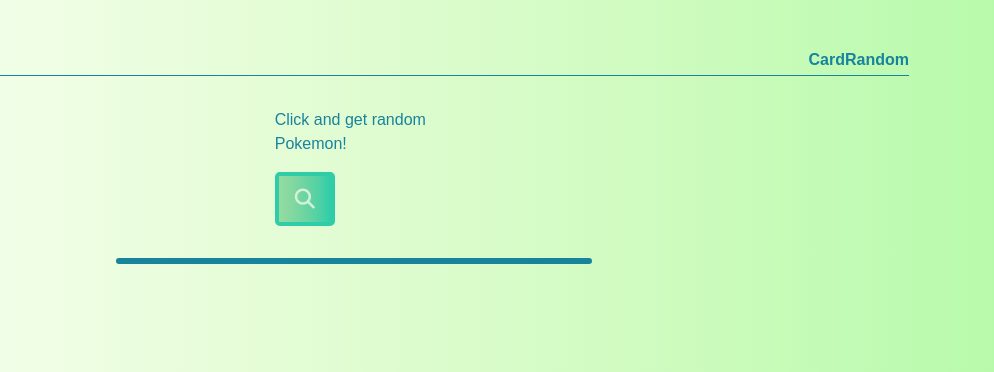
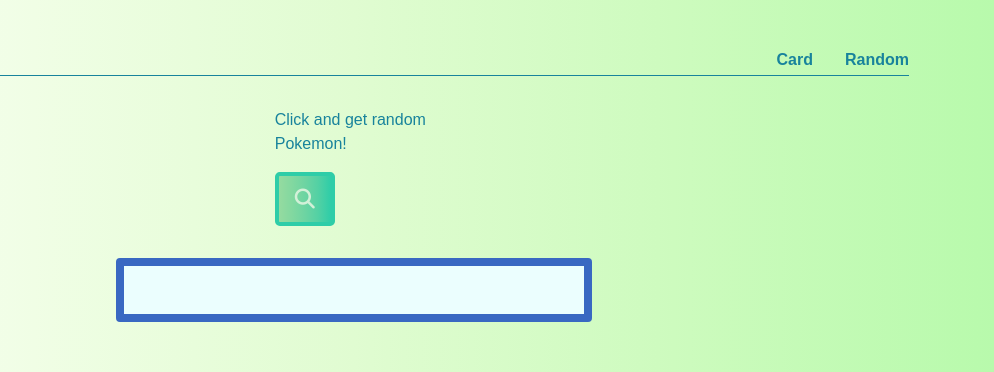
Before and after one commit to IzabellaHermanowicz/Website_with_PokemonAPI, a website built with webpack: page src/template.html in a window 1280 px wide. Shown: the top 372 px of the page, 286-1280 px from the left. Built offline with nearby package versions, Linux system fonts and the light colour scheme; no server answers; a web font is replaced by a local one.

Commit message:
Card style

```diff
--- a/src/js/app.js
+++ b/src/js/app.js
@@ -29,9 +29,9 @@ getPokemon(Math.floor(Math.random() * 808))
         move +=`<p>${data.moves[k].move.name}</p>`
     }
     const html = `
-        <img src=${data.sprites.front_default} class="card-img-top" alt="Pokemon Picture">
-              <div class="card-body">
-                <h5 class="card-title">${data.name}</h5>
+    <h5 class="card-title"><img src="https://img.icons8.com/color/48/000000/pokeball--v2.png">${data.name}</h5>
+            <img src=${data.sprites.front_default} class="card-img-top" alt="Pokemon Picture">
+            <div class="card-body">
                 <div class="card-text">
                   <div>${abi}</div>
                   ${move}
--- a/src/styles/main.scss
+++ b/src/styles/main.scss
@@ -29,6 +29,7 @@ body{
                 float: right;
                 display:inline-block;
                 margin-top: 3rem;
+                margin-left: 2rem;
             }
         }
         #random{
@@ -84,16 +85,16 @@ body{
                 }
                 }
             .card{
-                border-color:  #18839C;
-                border-width: 0.2rem;
-                background-color:  #D9F7F5;
+                border-color: #3968C2;
+                border-width: 0.5rem;
+                padding: 1.5rem;
+                background-color:  #EBFEFE;
                 text-align: center;
-                img{
-
-                }
+                color: #3968C2;
                .card-title{
                     text-transform: uppercase;
                     font-weight: bold;
+                    font-size: 180%;
                }
             }
         }
```
Also changed, not shown: src/assets/pokeball.png (added).
